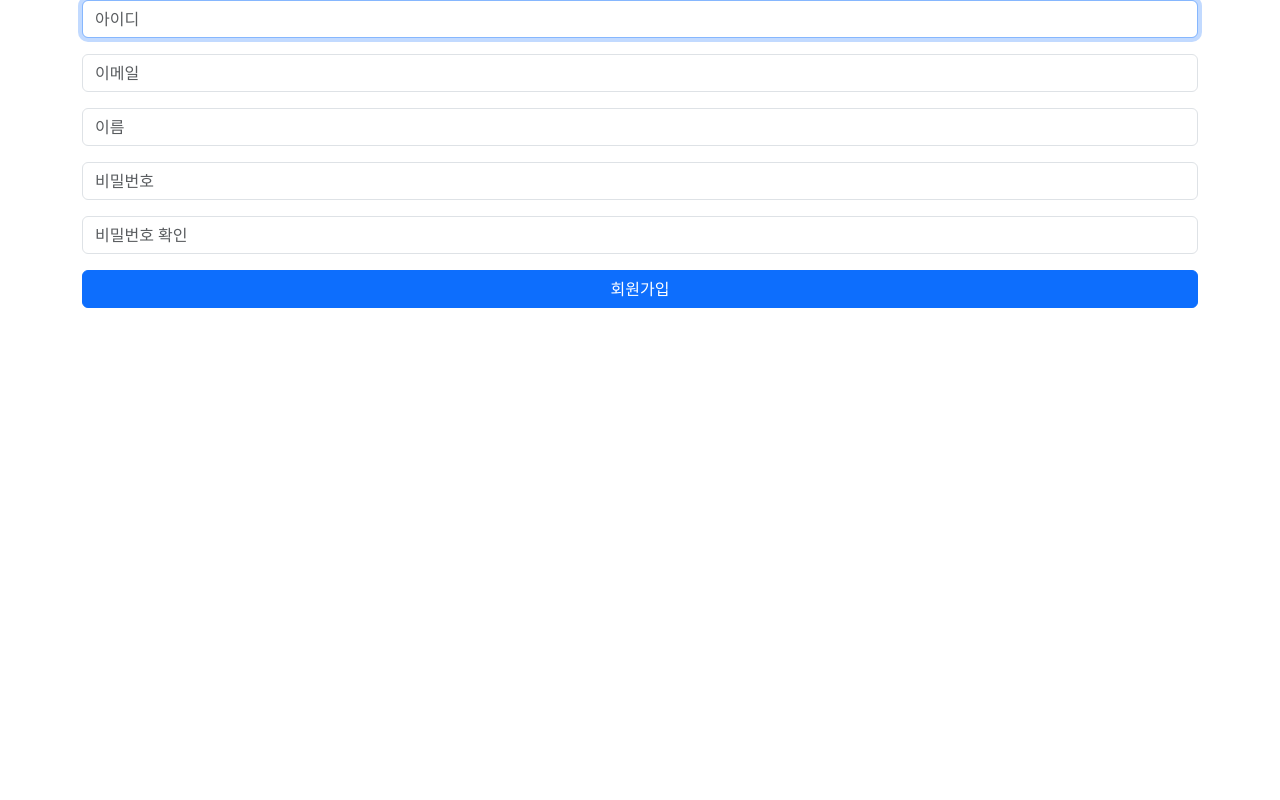
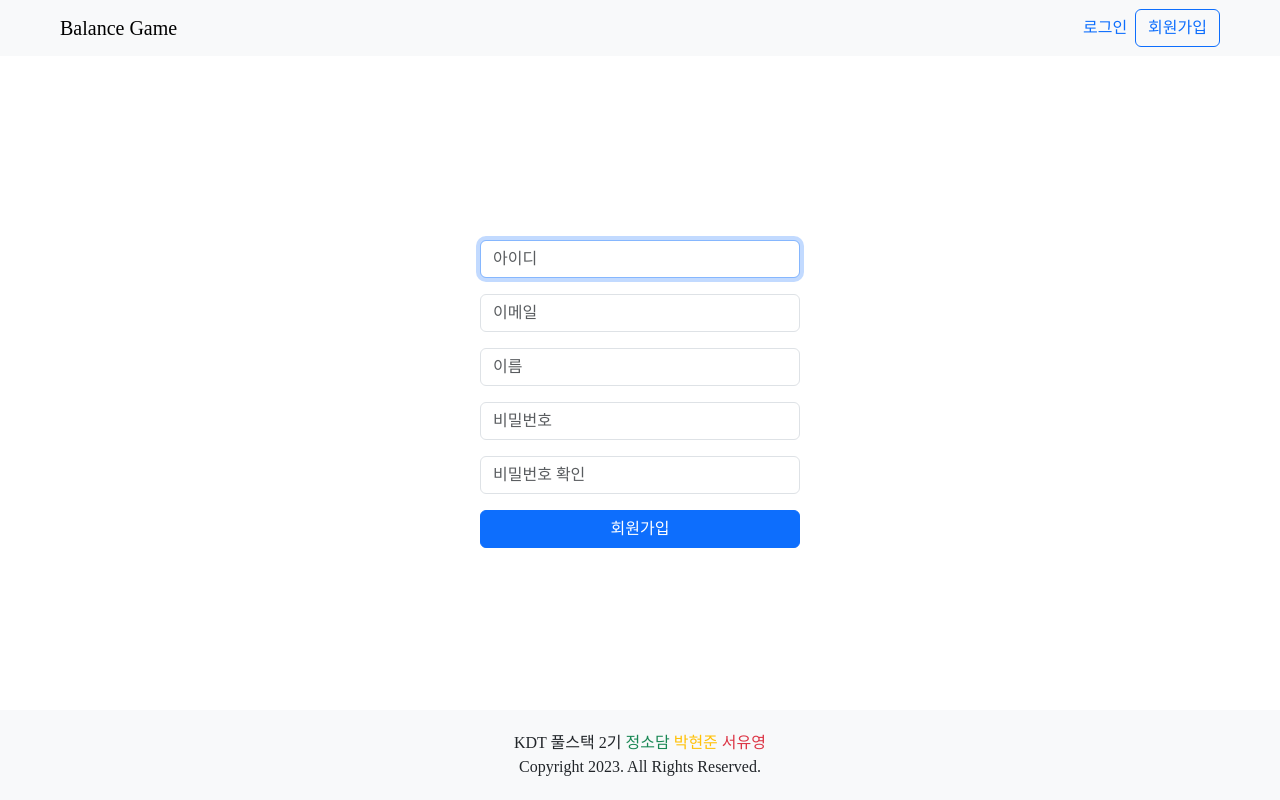
Before and after one commit to DT-HYUNJUN/balance-game, a Django app: page /accounts/signup/ in a window 1280 px wide. Run offline with Django 3.2, Linux system fonts and the light colour scheme; some web fonts are replaced.

Commit message:
[ADD] navbar/footer

```diff
--- a/accounts/forms.py
+++ b/accounts/forms.py
@@ -53,16 +53,18 @@ class CustomAuthenticationForm(AuthenticationForm):
         widget=forms.TextInput(
             attrs={
                 'class': 'form-control',
-                'placeholder': 'ID'
+                'placeholder': 'ID',
+                'autocomplete': 'off',
             }
-        )
+        ),
+
     )
 
     password = forms.CharField(
         widget=forms.PasswordInput(
             attrs={
                 'class': 'form-control',
-                'palceholder': 'Password'
+                'placeholder': 'Password'
             }
         )
     )
--- a/accounts/templates/accounts/login.html
+++ b/accounts/templates/accounts/login.html
@@ -2,7 +2,7 @@
 
 {% block content %}
 
-<form action="{% url 'accounts:login' %}" method="POST">
+<form class="account-form mx-auto" action="{% url 'accounts:login' %}" method="POST">
     {% csrf_token %}
     {% for field in form %}
       <div class="input-group mb-3">
--- a/accounts/templates/accounts/signup.html
+++ b/accounts/templates/accounts/signup.html
@@ -1,7 +1,7 @@
 {% extends 'base.html' %}
 
 {% block content %}
-  <form action="{% url 'accounts:signup' %}" method="POST">
+  <form class="account-form mx-auto" action="{% url 'accounts:signup' %}" method="POST">
     {% csrf_token %}
     {% for field in form %}
       <div class="input-group mb-3">
--- a/posts/templates/posts/index.html
+++ b/posts/templates/posts/index.html
@@ -1,7 +1,6 @@
 {% extends 'base.html' %}
 
 {% block content %}
-<a href="{% url 'accounts:profile' user.username %}">{{ user }}</a>
 
 <a href="{% url 'accounts:login' %}">로그인</a>
 <a href="{% url 'accounts:signup' %}">회원가입</a>
--- /dev/null
+++ b/static/style/accounts.css
@@ -0,0 +1,4 @@
+.account-form {
+  width: 20rem;
+  margin-top: 10rem;
+}
--- /dev/null
+++ b/static/style/footer.css
@@ -0,0 +1,3 @@
+footer {
+  height: 90px;
+}
--- /dev/null
+++ b/static/style/navbar.css
@@ -0,0 +1,12 @@
+@font-face{
+  font-family:'bitbit';
+  src:url('//cdn.df.nexon.com/img/common/font/DNFBitBit-Regular.woff'),url('//cdn.df.nexon.com/img/common/font/DNFBitBit-Regular.woff2') ;
+}
+
+a {
+  text-decoration: none;
+}
+
+.game-font {
+  font-family:'bitbit';
+}
--- /dev/null
+++ b/static/style/style.css
@@ -0,0 +1,15 @@
+@font-face {
+  font-family: 'NanumSquareNeo-Variable';
+  src: url('https://cdn.jsdelivr.net/gh/projectnoonnu/noonfonts_11-01@1.0/NanumSquareNeo-Variable.woff2') format('woff2');
+  font-weight: normal;
+  font-style: normal;
+}
+
+body {
+  padding-top: 5rem;
+  min-height: 100vh;
+}
+
+* {
+  font-family: 'NanumSquareNeo-Variable';
+}
--- a/templates/base.html
+++ b/templates/base.html
@@ -1,3 +1,4 @@
+{% load static %}
 <!DOCTYPE html>
 <html lang="en">
 <head>
@@ -6,8 +7,11 @@
   <meta name="viewport" content="width=device-width, initial-scale=1.0">
   <title>Document</title>
   <link href="https://cdn.jsdelivr.net/npm/bootstrap@5.3.0-alpha3/dist/css/bootstrap.min.css" rel="stylesheet" integrity="sha384-KK94CHFLLe+nY2dmCWGMq91rCGa5gtU4mk92HdvYe+M/SXH301p5ILy+dN9+nJOZ" crossorigin="anonymous">
+  <link rel="icon" href="{% static 'img/document_img.jpg' %}">
+  <link rel="stylesheet" href="{% static 'style/style.css' %}">
+  <link rel="stylesheet" href="{% static 'style/accounts.css' %}">
 </head>
-<body>
+<body class="position-relative">
   {% include 'navbar.html' %}
 
   <div class="container">
--- a/templates/footer.html
+++ b/templates/footer.html
@@ -0,0 +1,15 @@
+{% load static %}
+
+<head>
+  <link rel="stylesheet" href="{% static 'style/footer.css' %}">
+</head>
+
+<footer class="position-absolute bottom-0 bg-body-tertiary w-100 d-flex flex-column align-items-center justify-content-center game-font">
+  <div>
+    <span>KDT 풀스택 2기</span>
+    <a class="text-success" href='https://github.com/sodamjeong' class="name">정소담</a>
+    <a class="text-warning" href="https://github.com/DT-HYUNJUN">박현준</a>
+    <a class="text-danger" href="https://github.com/syuyoung">서유영</a>
+  </div>
+  <span>Copyright 2023. All Rights Reserved.</span>
+</footer>
--- a/templates/navbar.html
+++ b/templates/navbar.html
@@ -0,0 +1,37 @@
+{% load static %}
+<head>
+  <link rel="stylesheet" href="{% static 'style/navbar.css' %}">
+</head>
+
+<nav class="fixed-top navbar navbar-expand-lg bg-body-tertiary px-5">
+  <div class="container-fluid">
+    <a class="navbar-brand game-font" href="{% url 'posts:index' %}">
+      <!-- 홈 이미지 -->
+      Balance Game
+      {% comment %} <img src="" alt=""> {% endcomment %}
+    </a>
+    <button class="navbar-toggler" type="button" data-bs-toggle="collapse" data-bs-target="#navbarSupportedContent" aria-controls="navbarSupportedContent" aria-expanded="false" aria-label="Toggle navigation">
+      <span class="navbar-toggler-icon"></span>
+    </button>
+    <div class="collapse navbar-collapse" id="navbarSupportedContent">
+      <ul class="navbar-nav me-auto mb-2 mb-lg-0">
+      </ul>
+      <div>
+        {% if request.user.is_authenticated %}
+          <div class="d-flex align-items-center">
+            <span>
+              <a class="fw-bold text-dark" href="{% url 'accounts:profile' request.user.username %}">{{ user.last_name }}</a>
+              님 안녕하세요!
+            </span>
+            <a class="btn btn-outline-danger ms-2" href="{% url 'accounts:logout' %}">로그아웃</a>
+          </div>
+        {% else %}
+          <div class="d-flex align-items-center gap-2">
+            <a class="text-primary" href="{% url 'accounts:login' %}">로그인</a>
+            <a class="btn btn-outline-primary" href="{% url 'accounts:signup' %}">회원가입</a>
+          </div>
+        {% endif %}
+      </div>
+    </div>
+  </div>
+</nav>
```
Also changed, not shown: static/img/document_img.jpg (added).
